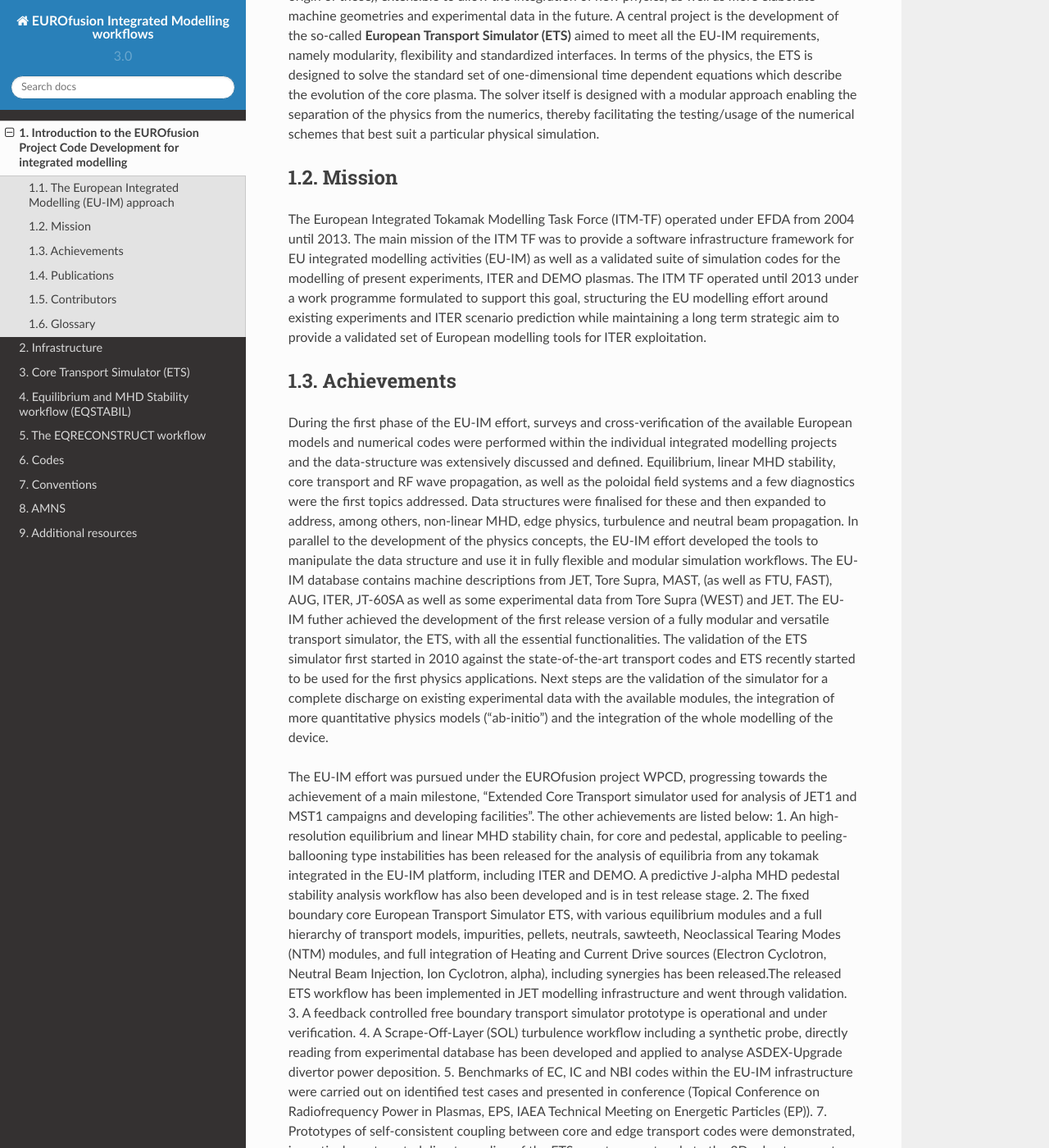
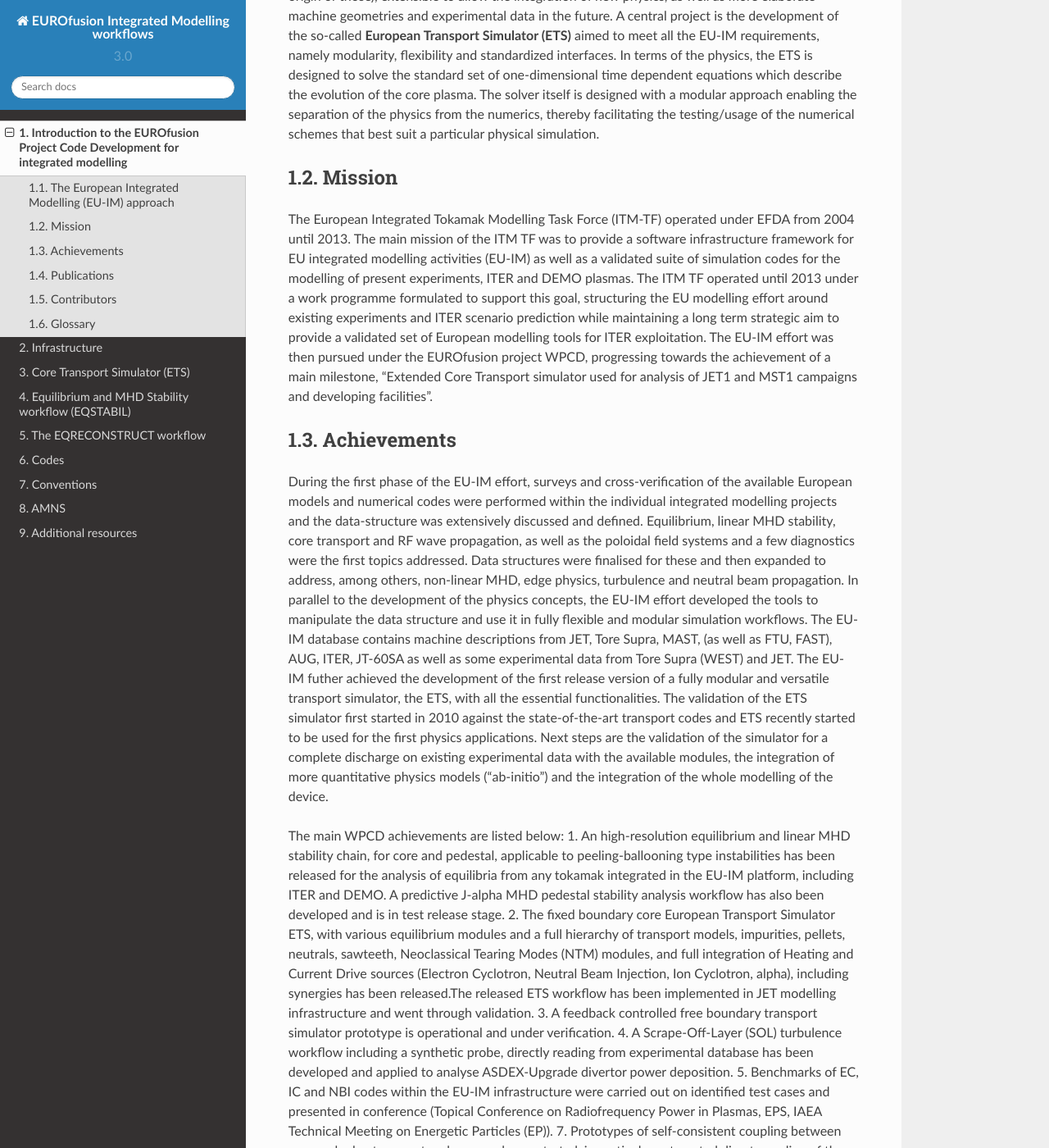
Before and after one commit to WPCD-Workflows/documentation, a Sphinx documentation site: the page built from source/introduction.rst, in a window 1280 px wide and 1400 px high, scrolled down 1517 px. Shown: the whole window at 82% size. Built offline with Sphinx 7.4.7 and the Read the Docs theme 2.0.0, drawn with Linux system fonts in a browser that asks for light colours; some of the changed lines change nothing that is shown; some of the changed text lies outside the part shown.

Commit message:
Update introduction.rst

```diff
--- a/source/introduction.rst
+++ b/source/introduction.rst
@@ -99,6 +99,9 @@ formulated to support this goal, structuring the EU modelling effort
 around existing experiments and ITER scenario prediction while
 maintaining a long term strategic aim to provide a validated set of
 European modelling tools for ITER exploitation.
+The EU-IM effort was then pursued under the EUROfusion project WPCD,
+progressing towards the achievement of a main milestone, “Extended Core Transport simulator used for analysis of JET1
+and MST1 campaigns and developing facilities”.
 
 .. _world_itm_achievements:
 
@@ -127,8 +130,7 @@ experimental data with the available modules, the integration of more
 quantitative physics models ("ab-initio") and the integration of the whole
 modelling of the device.
 
-The EU-IM effort was pursued under the EUROfusion project WPCD, progressing towards the achievement of a main milestone, “Extended Core Transport simulator used for analysis of JET1 and MST1 campaigns and developing facilities”.
-The other achievements are listed below:
+The main WPCD achievements are listed below:
 1.	An high-resolution equilibrium and linear MHD stability chain, for core and pedestal, applicable to  peeling-ballooning type instabilities has been released for the analysis of equilibria from any tokamak integrated in the EU-IM platform, including ITER and DEMO. A predictive J-alpha MHD pedestal stability analysis workflow has also been developed and is in test release stage.
 2.	The fixed boundary core European Transport Simulator ETS, with various equilibrium modules and a full hierarchy of transport models, impurities, pellets, neutrals, sawteeth, Neoclassical Tearing Modes (NTM) modules, and full integration of Heating and Current Drive  sources (Electron Cyclotron, Neutral Beam Injection, Ion Cyclotron, alpha), including synergies has been released.The released ETS workflow has been implemented in JET modelling infrastructure and went through validation.
 3.	A feedback controlled free boundary transport simulator prototype is operational and under verification.
```
